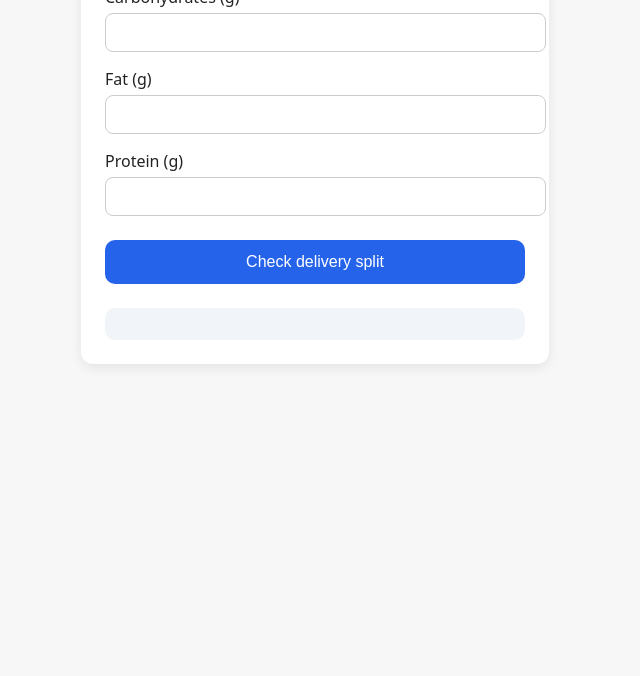
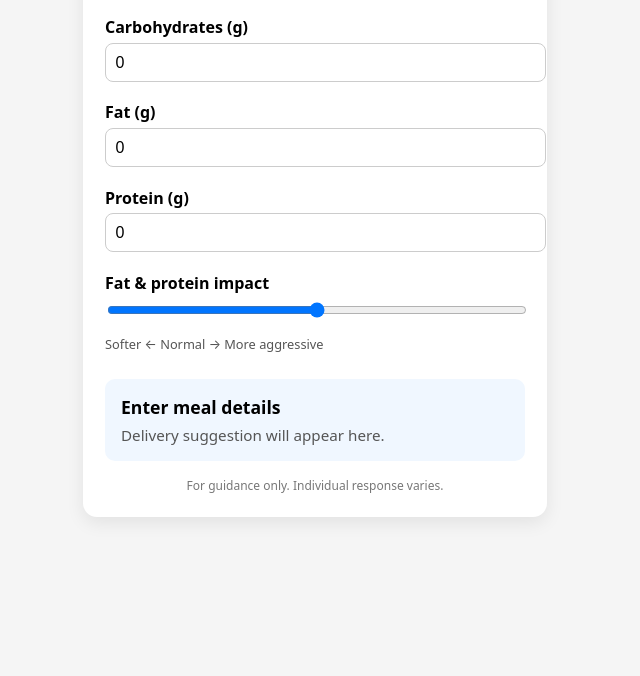
Before and after one commit to sgeridavis/SBP-simple-bolus-planner-, a plain HTML site: page index.html in a window 1280 px wide. Shown: the part 124-800 px from the top of the page, without its empty margins (325-965 px from the left). Drawn offline with Linux system fonts and the light colour scheme.

Commit message:
Refactor index.html for improved styling and structure

```diff
--- a/index.html
+++ b/index.html
@@ -4,37 +4,35 @@
   <meta charset="UTF-8" />
   <meta name="viewport" content="width=device-width, initial-scale=1.0"/>
   <title>Dual Wave Helper</title>
-
   <style>
     body {
       font-family: system-ui, -apple-system, BlinkMacSystemFont, sans-serif;
-      background: #f7f7f7;
+      background: #f5f5f5;
       margin: 0;
-      padding: 1.5rem;
-      color: #222;
+      padding: 1.2rem;
     }
-
     .card {
       max-width: 420px;
-      margin: 0 auto;
-      background: white;
-      border-radius: 12px;
-      padding: 1.5rem;
-      box-shadow: 0 4px 12px rgba(0,0,0,0.08);
+      margin: auto;
+      background: #ffffff;
+      border-radius: 14px;
+      padding: 1.4rem;
+      box-shadow: 0 6px 18px rgba(0,0,0,0.08);
     }
-
     h1 {
       font-size: 1.4rem;
-      margin-bottom: 1rem;
+      margin-bottom: 0.2rem;
     }
-
+    p {
+      color: #555;
+      font-size: 0.9rem;
+    }
     label {
       display: block;
-      margin-top: 1rem;
-      font-weight: 500;
+      margin-top: 1.2rem;
+      font-weight: 600;
     }
-
-    input {
+    input[type="number"] {
       width: 100%;
       padding: 0.6rem;
       font-size: 1rem;
@@ -42,111 +40,116 @@
       border-radius: 8px;
       border: 1px solid #ccc;
     }
-
-    button {
-      margin-top: 1.5rem;
+    input[type="range"] {
       width: 100%;
-      padding: 0.8rem;
-      font-size: 1rem;
-      border: none;
-      border-radius: 10px;
-      background: #2563eb;
-      color: white;
-      cursor: pointer;
+      margin-top: 0.5rem;
     }
-
-    button:hover {
-      background: #1d4ed8;
-    }
-
     .result {
-      margin-top: 1.5rem;
+      margin-top: 1.6rem;
       padding: 1rem;
-      background: #f1f5f9;
+      background: #f0f7ff;
       border-radius: 10px;
     }
-
-    .result strong {
-      display: block;
-      margin-top: 0.5rem;
+    .result h2 {
+      margin: 0;
       font-size: 1.1rem;
+    }
+    .result p {
+      margin: 0.4rem 0 0;
+      font-size: 0.95rem;
+    }
+    .footer {
+      text-align: center;
+      font-size: 0.75rem;
+      color: #777;
+      margin-top: 1rem;
     }
   </style>
 </head>
+<body>
 
-<body>
 <div class="card">
   <h1>Dual Wave Helper</h1>
+  <p>Meal behaviour guide only — no insulin calculation.</p>
 
-    <label>Carbohydrates (g)
-      <input id="carbs" type="number" min="0" />
-    </label>
+  <label>Carbohydrates (g)</label>
+  <input type="number" id="carbs" min="0" value="0"/>
 
-    <label>Fat (g)
-      <input id="fat" type="number" min="0" />
-    </label>
+  <label>Fat (g)</label>
+  <input type="number" id="fat" min="0" value="0"/>
 
-    <label>Protein (g)
-      <input id="protein" type="number" min="0" />
-    </label>
+  <label>Protein (g)</label>
+  <input type="number" id="protein" min="0" value="0"/>
 
-    <button onclick="calculate()">Check delivery split</button>
+  <label>Fat & protein impact</label>
+  <input type="range" id="aggression" min="-1" max="1" step="1" value="0"/>
+  <p style="font-size:0.8rem">
+    Softer ← Normal → More aggressive
+  </p>
 
-    <div id="output" class="result"></div>
+  <div class="result" id="output">
+    <h2>Enter meal details</h2>
+    <p>Delivery suggestion will appear here.</p>
+  </div>
+
+  <div class="footer">
+    For guidance only. Individual response varies.
+  </div>
 </div>
 
 <script>
 function calculate() {
-      const carbs = Number(document.getElementById("carbs").value);
-      const fat = Number(document.getElementById("fat").value);
-      const protein = Number(document.getElementById("protein").value);
-      const output = document.getElementById("output");
+  const carbs = Number(carbsInput.value);
+  const fat = Number(fatInput.value);
+  const protein = Number(proteinInput.value);
+  const aggression = Number(aggressionInput.value);
 
   if (carbs <= 0) {
-        output.innerHTML = "Enter carbohydrates to continue.";
+    output.innerHTML = "<h2>Enter carbs</h2><p>Carbs are required.</p>";
     return;
   }
 
-      // --- Internal weighting ---
-      const fatWeight = fat * 2.0;
-      const proteinWeight = protein * 1.0;
-      const delayLoad = fatWeight + proteinWeight;
+  const fatProteinCalories = (fat * 9) + (protein * 4);
+  const carbCalories = carbs * 4;
+  let fpRatio = fatProteinCalories / (fatProteinCalories + carbCalories);
 
-      const delayRatio = delayLoad / carbs;
+  // Aggression adjustment
+  fpRatio += aggression * 0.08;
 
-      // --- Decision tree ---
-      let resultText = "Straight bolus";
+  let delivery = "Straight bolus";
+  let details = "No dual wave needed.";
 
-      if (delayRatio >= 0.3) {
-        let split = "60 / 40";
-        let duration = "3 hours";
-
-        if (delayRatio < 0.45) {
-          split = "70 / 30";
-          duration = "2 hours";
-        } else if (delayRatio < 0.7) {
-          split = "60 / 40";
-          duration = "3 hours";
-        } else if (delayRatio < 1.0) {
-          split = "50 / 50";
-          duration = "3 hours";
-        } else if (delayRatio < 1.4) {
-          split = "40 / 60";
-          duration = "4 hours";
-        } else {
-          split = "30 / 70";
-          duration = "4 hours";
+  if (fpRatio >= 0.60) {
+    delivery = "Dual wave";
+    details = "Delivery split: 30 / 70<br>Duration: 4 hours";
+  } else if (fpRatio >= 0.50) {
+    delivery = "Dual wave";
+    details = "Delivery split: 40 / 60<br>Duration: 4 hours";
+  } else if (fpRatio >= 0.40) {
+    delivery = "Dual wave";
+    details = "Delivery split: 50 / 50<br>Duration: 3 hours";
+  } else if (fpRatio >= 0.30) {
+    delivery = "Dual wave";
+    details = "Delivery split: 60 / 40<br>Duration: 2 hours";
+  } else if (fpRatio >= 0.25) {
+    delivery = "Dual wave";
+    details = "Delivery split: 70 / 30<br>Duration: 2 hours";
   }
 
-        resultText = `
-          Dual wave<br/>
-          <strong>Suggested delivery split:</strong> ${split}<br/>
-          <strong>Duration:</strong> ${duration}
-        `;
+  output.innerHTML = `<h2>${delivery}</h2><p>${details}</p>`;
 }
 
-      output.innerHTML = resultText;
-    }
+const carbsInput = document.getElementById("carbs");
+const fatInput = document.getElementById("fat");
+const proteinInput = document.getElementById("protein");
+const aggressionInput = document.getElementById("aggression");
+const output = document.getElementById("output");
+
+carbsInput.oninput = calculate;
+fatInput.oninput = calculate;
+proteinInput.oninput = calculate;
+aggressionInput.oninput = calculate;
 </script>
+
 </body>
 </html>
```
Lines whose indentation alone changed are shown as unchanged.
